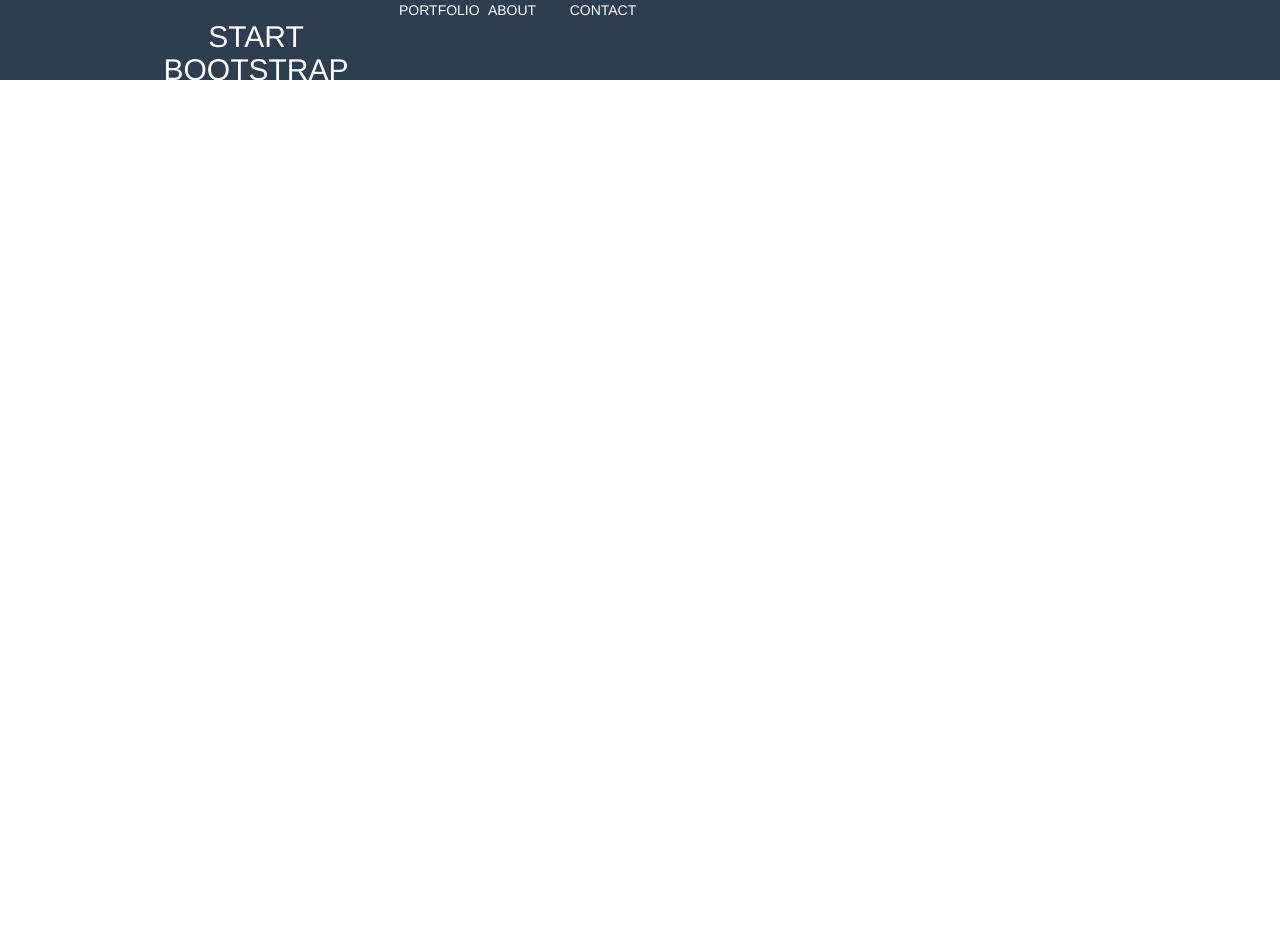
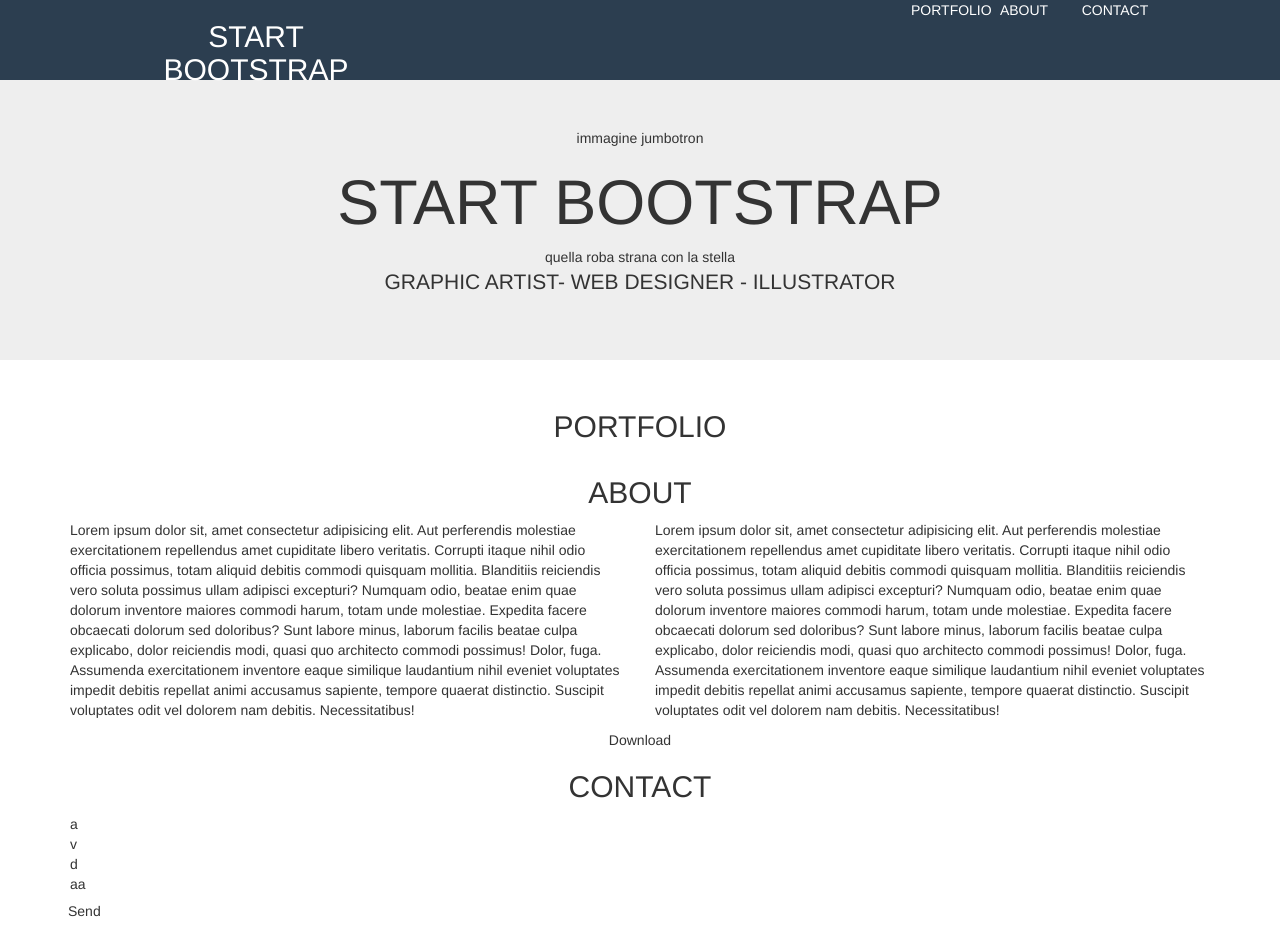
Before and after one commit to Paridian92/html-css-bootstrap-freelancer, a plain HTML site: page index.html in a window 1280 px wide. Before the commit the page ends 800 px from the top, so only its background shows below. Drawn offline with nearby package versions, Linux system fonts and the light colour scheme.

Commit message:
quasi finito

```diff
--- a/index.html
+++ b/index.html
@@ -19,18 +19,139 @@
           <h2>START BOOTSTRAP</h2>
         </div>
 
-        <div class="col-xs-offset-0 col-sm-offset-2 col-md-offset-4 col-lg-offset-6 "></div>
-
-        <div class="hidden-xs col-sm-1 col-md-1 col-lg-1"><span>PORTFOLIO</span></div>
+        <div class="col-xs-offset-0 col-sm-offset-2 col-md-offset-4 col-lg-offset-6 hidden-xs col-sm-1 col-md-1 col-lg-1"><span>PORTFOLIO</span></div>
         <div class="hidden-xs col-sm-1 col-md-1 col-lg-1"><span>ABOUT</span></div>
         <div class="hidden-xs col-sm-1 col-md-1 col-lg-1"><span>CONTACT</span></div>
 
       </div>
     </div>
   </nav>
-  <header>
+
+  <!-- header -->
+  <header class="jumbotron">
+
+    <div class="container">
+      <div class="row text-center">
+
+        <div class="col-xs-12 img-jumbo ">immagine jumbotron</div>
+        <div class="col-xs-12"><h1>START BOOTSTRAP</h1></div>
+        <div class="col-xs-12 line-star">quella roba strana con la stella</div>
+        <div class="col-xs-12"><p>GRAPHIC ARTIST- WEB DESIGNER - ILLUSTRATOR</p></div>
+
+      </div>
+    </div>
 
   </header>
+    <!-- /header -->
+
+    <!-- main -->
+  <main>
+    <!-- portfolio -->
+    <section class="portfolio text-center">
+      <div class="container">
+        <div class="row">
+          <div class="col-xs-12"><h2>PORTFOLIO</h2></div>
+          <div class="col-xs-12 line-star"></div>
+          <div class="col-xs-12 col-sm-6 col-lg-4">
+            <div class="portfolio-img">
+
+            </div>
+          </div>
+          <div class="col-xs-12 col-sm-6 col-lg-4">
+            <div class="portfolio-img">
+
+            </div>
+          </div>
+          <div class="col-xs-12 col-sm-6 col-lg-4">
+            <div class="portfolio-img">
+
+            </div>
+          </div>
+          <div class="col-xs-12 col-sm-6 col-lg-4">
+            <div class="portfolio-img">
+
+            </div>
+          </div>
+          <div class="col-xs-12 col-sm-6 col-lg-4">
+            <div class="portfolio-img">
+
+            </div>
+          </div>
+          <div class="col-xs-12 col-sm-6 col-lg-4">
+            <div class="portfolio-img">
+
+            </div>
+          </div>
+        </div>
+      </div>
+
+
+    </section>
+    <!-- /portfolio -->
+
+    <!-- ABOUT -->
+    <section class="about">
+
+      <div class="container">
+        <div class="row">
+
+          <div class="col-xs-12">
+            <h2 class="text-center">ABOUT</h2>
+          </div>
+
+          <div class="col-xs-12 line-star"></div>
+
+          <div class="col-xs-12 col-sm-6">
+            <p>Lorem ipsum dolor sit, amet consectetur adipisicing elit. Aut perferendis molestiae exercitationem repellendus amet cupiditate libero veritatis. Corrupti itaque nihil odio officia possimus, totam aliquid debitis commodi quisquam mollitia. Blanditiis reiciendis vero soluta possimus ullam adipisci excepturi? Numquam odio, beatae enim quae dolorum inventore maiores commodi harum, totam unde molestiae. Expedita facere obcaecati dolorum sed doloribus? Sunt labore minus, laborum facilis beatae culpa explicabo, dolor reiciendis modi, quasi quo architecto commodi possimus! Dolor, fuga. Assumenda exercitationem inventore eaque similique laudantium nihil eveniet voluptates impedit debitis repellat animi accusamus sapiente, tempore quaerat distinctio. Suscipit voluptates odit vel dolorem nam debitis. Necessitatibus!</p>
+          </div>
+
+          <div class="col-xs-12 col-sm-6">
+            <p>Lorem ipsum dolor sit, amet consectetur adipisicing elit. Aut perferendis molestiae exercitationem repellendus amet cupiditate libero veritatis. Corrupti itaque nihil odio officia possimus, totam aliquid debitis commodi quisquam mollitia. Blanditiis reiciendis vero soluta possimus ullam adipisci excepturi? Numquam odio, beatae enim quae dolorum inventore maiores commodi harum, totam unde molestiae. Expedita facere obcaecati dolorum sed doloribus? Sunt labore minus, laborum facilis beatae culpa explicabo, dolor reiciendis modi, quasi quo architecto commodi possimus! Dolor, fuga. Assumenda exercitationem inventore eaque similique laudantium nihil eveniet voluptates impedit debitis repellat animi accusamus sapiente, tempore quaerat distinctio. Suscipit voluptates odit vel dolorem nam debitis. Necessitatibus!</p>
+          </div>
+
+          <div class="col-12-xs download-btn text-center">Download</div>
+
+
+        </div>
+      </div>
+
+    </section>
+    <!-- /ABOUT -->
+
+    <!-- CONTACT -->
+    <section>
+      <div class="container">
+        <div class="row">
+
+          <div class="col-xs-12 text-center">
+            <h2>CONTACT</h2>
+          </div>
+
+          <div class="col-xs-12 line-star"></div>
+
+          <div class="col-xs-12 form">a</div>
+          <div class="col-xs-12 form">v</div>
+          <div class="col-xs-12 form">d</div>
+          <div class="col-xs-12 form form-large">aa</div>
+          <div class="col-12-xs btn">Send</div>
+
+        </div>
+      </div>
+    </section>
+    <!-- /CONTACT -->
+  </main>
+  <!-- /MAIN -->
+
+  <!-- FOOTER -->
+  <footer class="text-center">
+
+    <div class="container">
+      <div class="row">
+
+      </div>
+    </div>
+
+  </footer>
 
 </body>
 </html>
```
